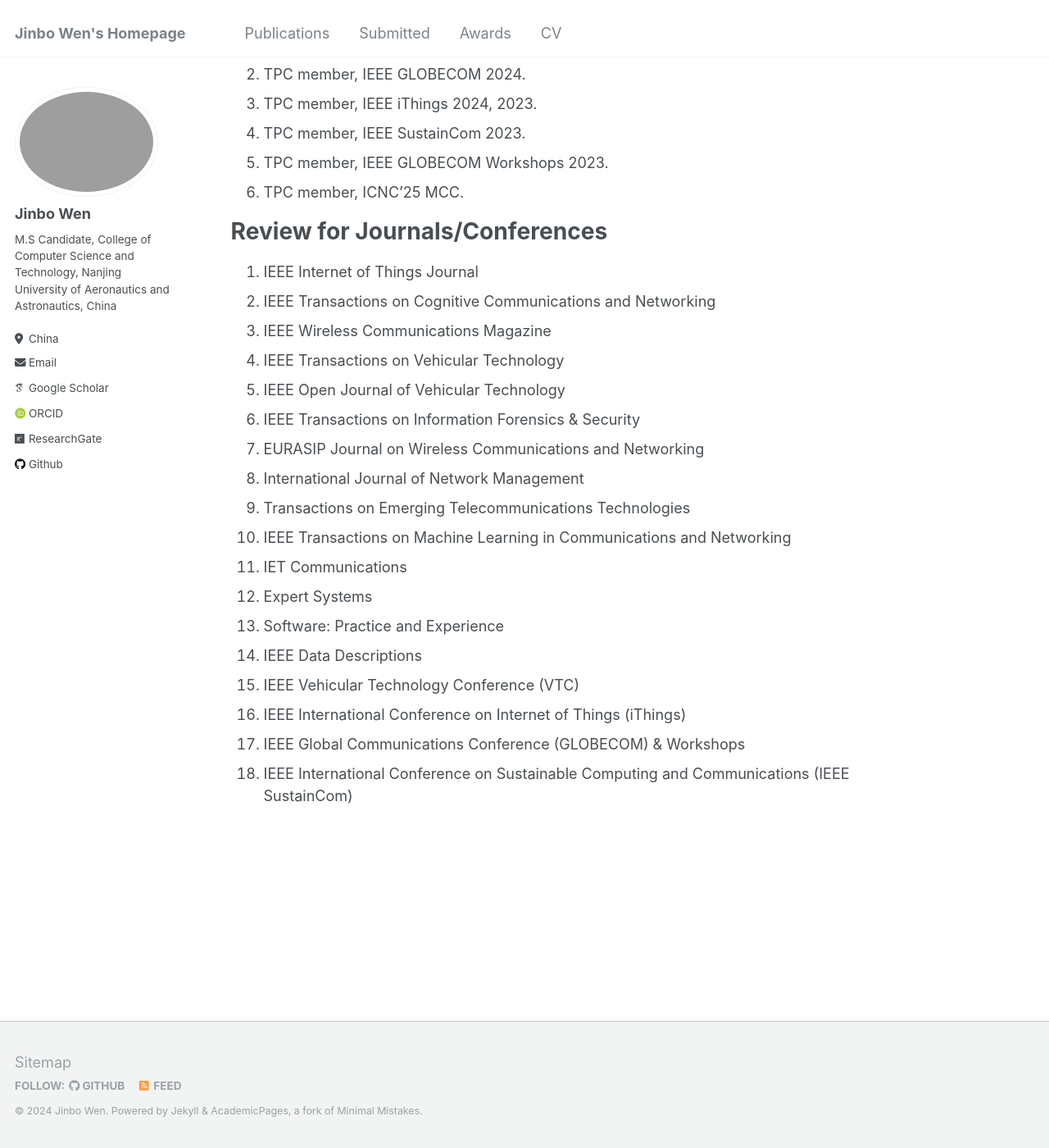
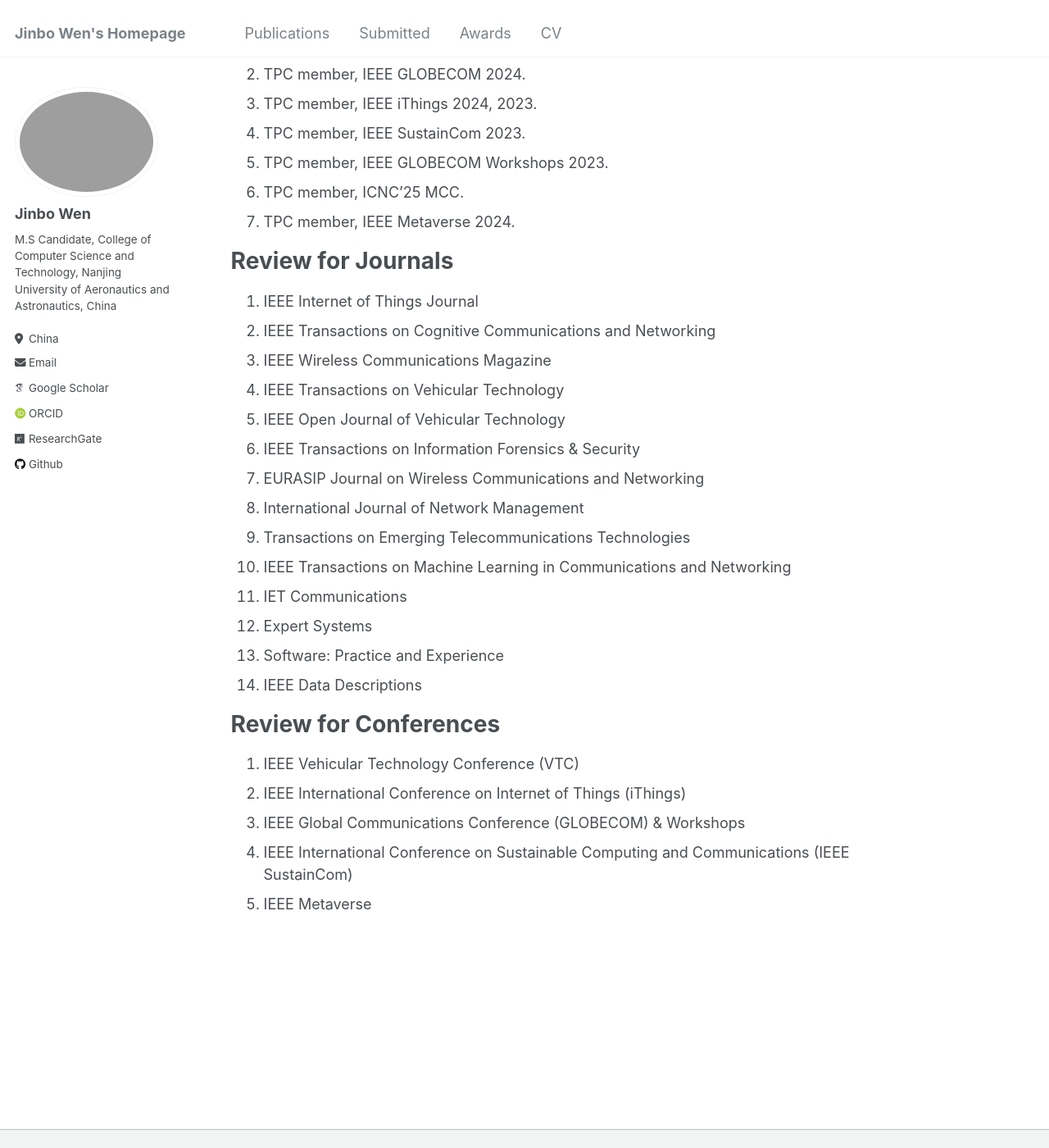
Before and after one commit to JinboWen00/JinboWen00.github.io, a Jekyll site: the page built from _pages/about.md, in a window 1280 px wide and 1400 px high, scrolled down 812 px. Shown: the whole window at 82% size. Built offline with Jekyll 4.4.1, drawn with Linux system fonts in a browser that asks for light colours; some web fonts are replaced.

Commit message:
Update about.md

```diff
--- a/_pages/about.md
+++ b/_pages/about.md
@@ -28,8 +28,9 @@ Academic Services
 4. TPC member, IEEE SustainCom 2023.
 5. TPC member, IEEE GLOBECOM Workshops 2023.
 6. TPC member, ICNC'25 MCC.
+7. TPC member, IEEE Metaverse 2024.
 
-Review for Journals/Conferences
+Review for Journals
 ======
 1.  IEEE Internet of Things Journal
 2.  IEEE Transactions on Cognitive Communications and Networking
@@ -45,7 +46,11 @@ Review for Journals/Conferences
 12. Expert Systems
 13. Software: Practice and Experience
 14. IEEE Data Descriptions
-15. IEEE Vehicular Technology Conference (VTC)
-16. IEEE International Conference on Internet of Things (iThings)
-17. IEEE Global Communications Conference (GLOBECOM) & Workshops
-18. IEEE International Conference on Sustainable Computing and Communications (IEEE SustainCom)
+
+Review for Conferences
+======
+1. IEEE Vehicular Technology Conference (VTC)
+2. IEEE International Conference on Internet of Things (iThings)
+3. IEEE Global Communications Conference (GLOBECOM) & Workshops
+4. IEEE International Conference on Sustainable Computing and Communications (IEEE SustainCom)
+5. IEEE Metaverse
```
